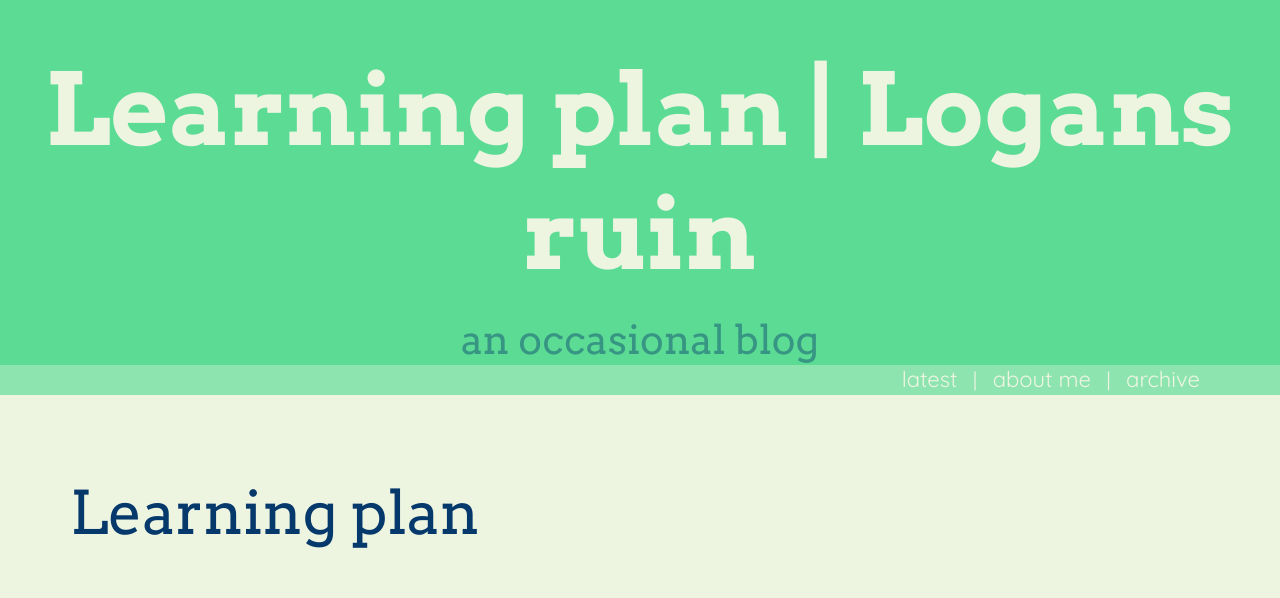
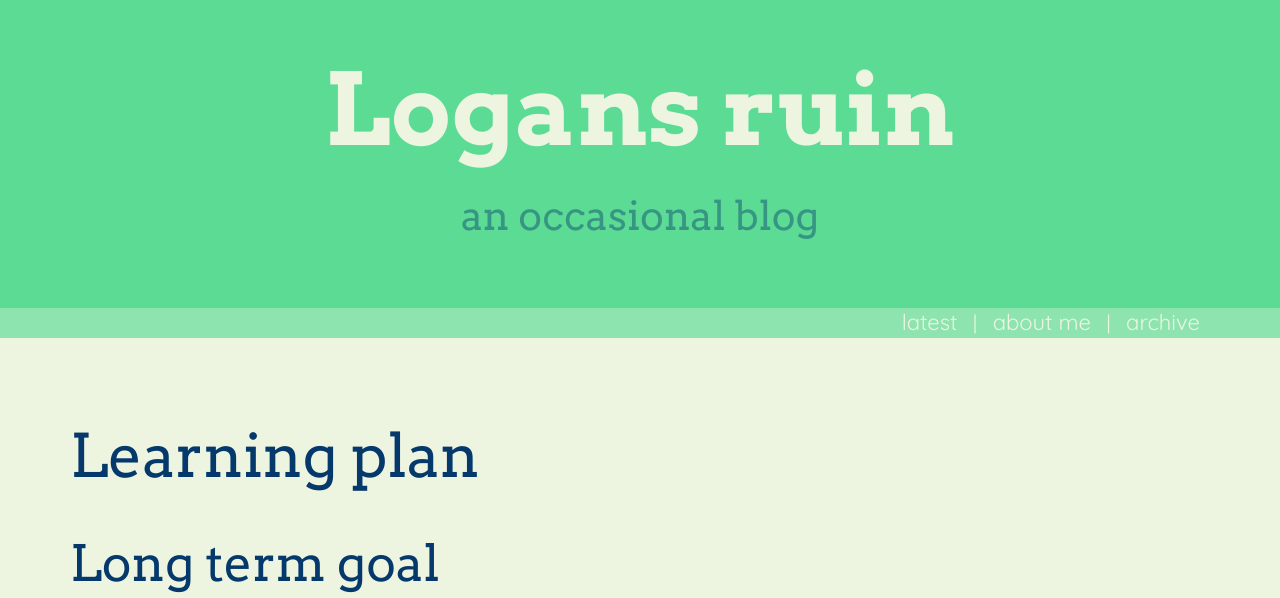
Before and after one commit to LogansRuin/loganruin.github.io, a plain HTML site: page blog/sprint2-cultural.html in a window 1280 px wide. Shown: the part 172-770 px from the top of the page. Drawn offline with Linux system fonts and the light colour scheme.

Commit message:
Fixed incorrect title on learning plan

```diff
--- a/blog/sprint2-cultural.html
+++ b/blog/sprint2-cultural.html
@@ -4,12 +4,12 @@
 		<meta name="viewport" content="width=device-width, initial-scale=1.0">
 		<link rel="icon" href="../images/favicon.ico" type="image/x-icon">
 		<link rel="stylesheet" href="../styles/main.css">
-		<title>Logans ruin blog</title>
+		<title>Learning plan | Logans ruin blog</title>
 	</head>
 	<body>
 
 		<header class="full-container" id="title">
-			<h1>Learning plan | Logans ruin</h1>
+			<h1>Logans ruin</h1>
 			<p>an occasional blog</p>
 		</header>
 			<div class="full-container" id="nav">
```
